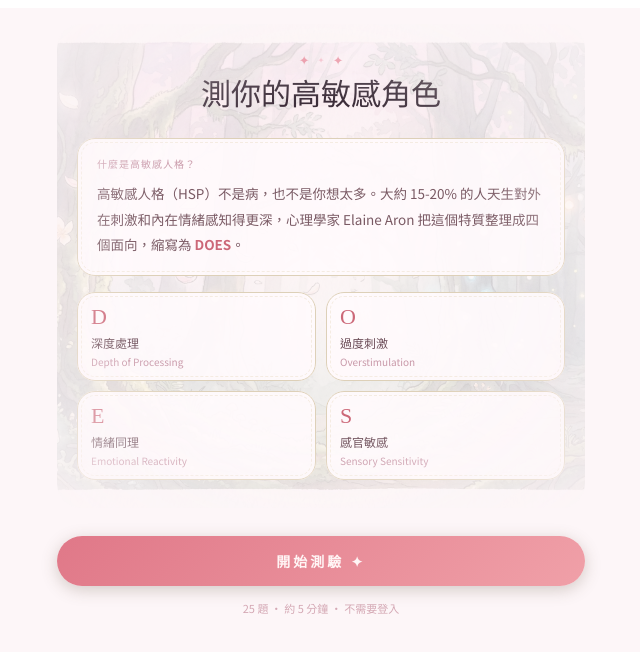
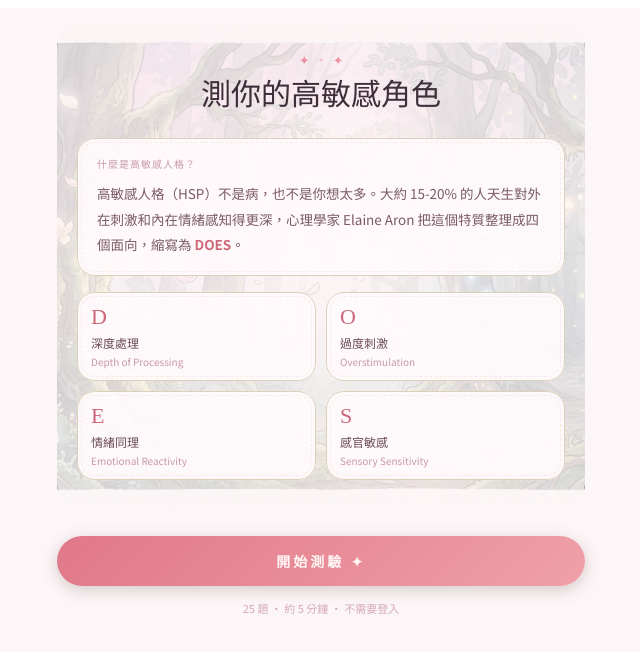
Before and after one commit to 83CC83/does-quiz, a Next.js app: page / in a window 1280 px wide. Shown: the top 652 px of the page, without its empty margins (319-959 px from the left). Built offline with nearby package versions, Linux system fonts and the light colour scheme; a web font is replaced by a local one.

Commit message:
adjust cover

```diff
--- a/app/page.jsx
+++ b/app/page.jsx
@@ -269,11 +269,9 @@ export default function DOESQuiz() {
         {step === "intro" && (
           <div style={{ animation: "fadeUp 0.6s ease-out", paddingTop: 16 }}>
             {/* cover image with all content overlaid */}
-            <div style={{ width: "100%", marginBottom: 28, position: "relative", borderRadius: 24,
-              backgroundImage: "url('/images/cover.webp')", backgroundSize: "cover", backgroundPosition: "center top",
-              WebkitMaskImage: "radial-gradient(ellipse 85% 85% at 50% 50%, black 40%, transparent 100%)",
-              maskImage: "radial-gradient(ellipse 85% 85% at 50% 50%, black 40%, transparent 100%)" }}>
-              <div style={{ position: "absolute", inset: 0, background: "rgba(253,246,248,0.82)" }} />
+            <div style={{ width: "100%", marginBottom: 28, position: "relative", borderRadius: 24, overflow: "hidden",
+              backgroundImage: "url('/images/cover.webp')", backgroundSize: "cover", backgroundPosition: "center top" }}>
+              <div style={{ position: "absolute", inset: 0, background: "rgba(253,246,248,0.82)", borderRadius: 24 }} />
               <div style={{ position: "relative", display: "flex", flexDirection: "column", padding: "28px 20px 28px" }}>
                 <div style={{ textAlign: "center", marginBottom: 24 }}>
                   <div style={{ display: "flex", justifyContent: "center", alignItems: "center", gap: 10, marginBottom: 8 }}>
```
